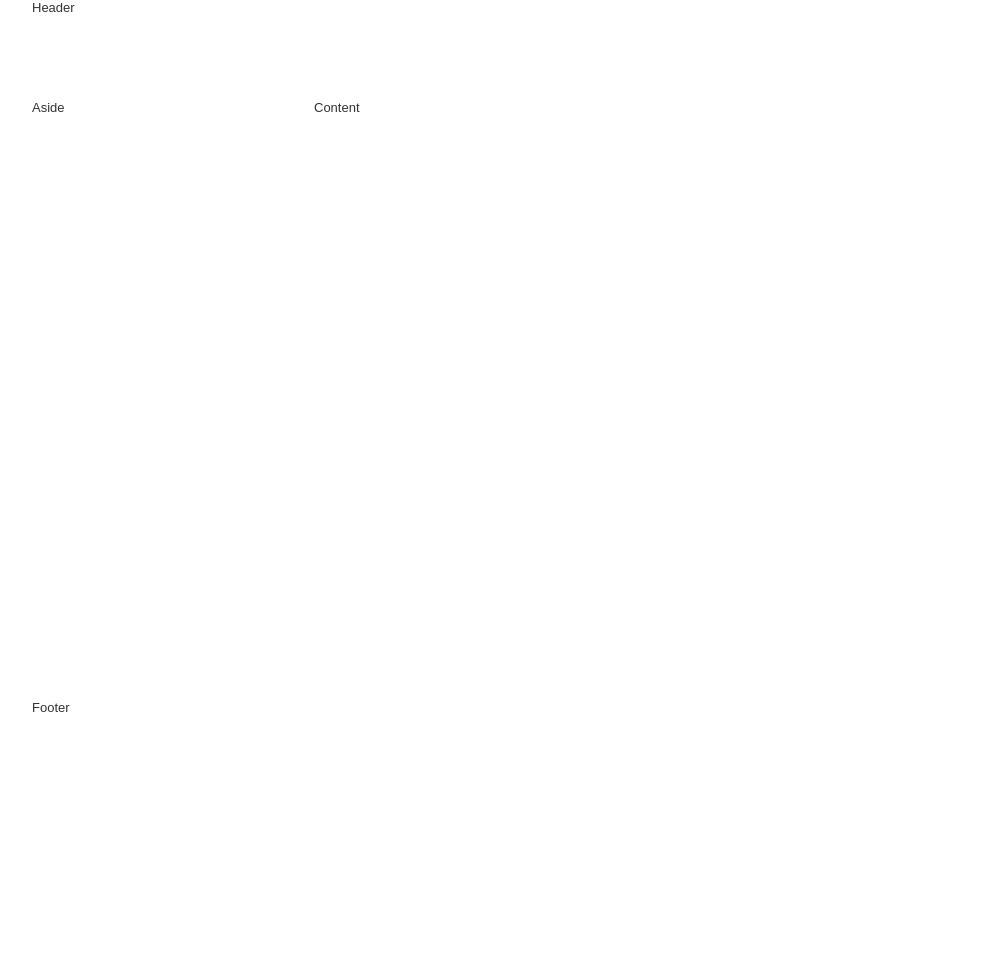
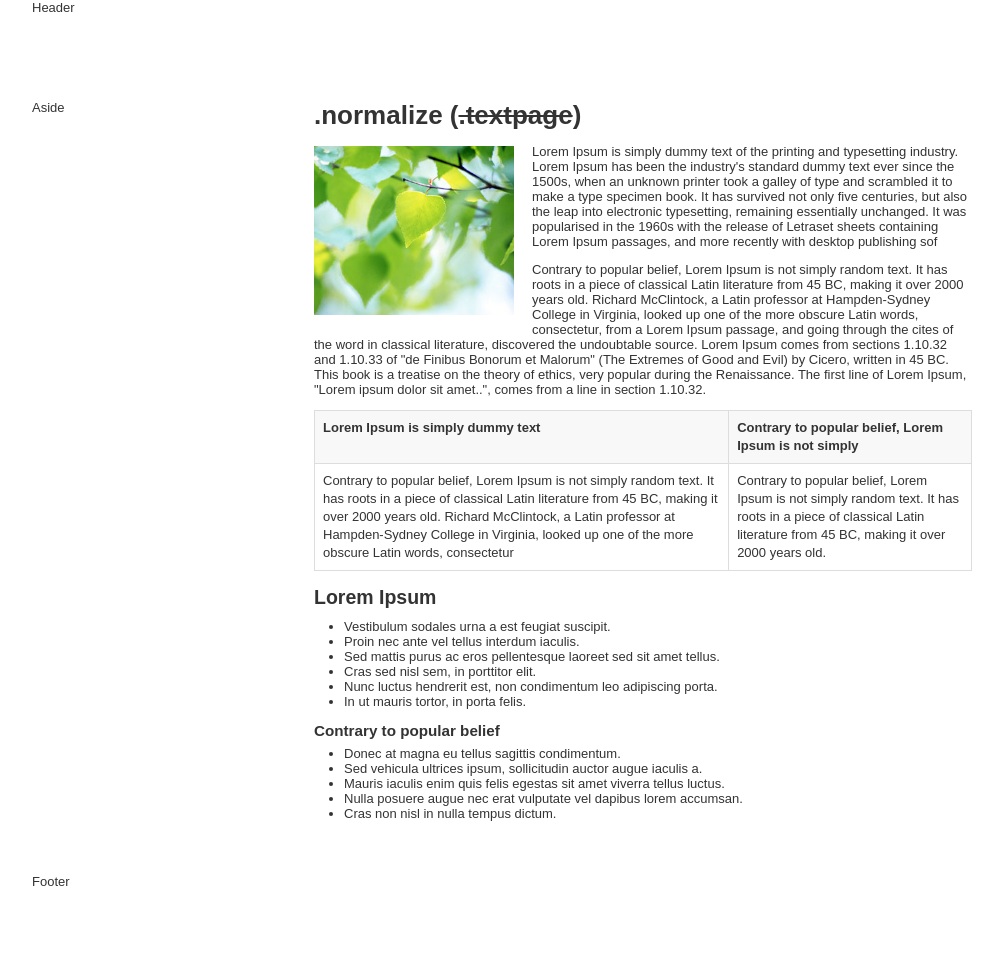
Before and after one commit to trolev/html-template, a plain HTML site: page index.html in a window 1280 px wide. Shown: the whole page, without its empty margins (138-1141 px from the left). Before the commit the page ends 800 px from the top, so only its background shows below. Drawn offline with Linux system fonts and the light colour scheme.

Commit message:
Changes styles of text pages

```diff
--- a/index.html
+++ b/index.html
@@ -29,12 +29,45 @@
       Header
     </header>
     <section class="l-conteiner">
+      <section class="l-column-content">
+        <div class="normalize clearfix">
+          <h1>.normalize (<span class="line-through">.textpage</span>)</h1>
+          <img src="media/uploads/demo.jpg" alt="" class="img-left" width="200">
+          <p>Lorem Ipsum is simply dummy text of the printing and typesetting industry. Lorem Ipsum has been the industry's standard dummy text ever since the 1500s, when an unknown printer took a galley of type and scrambled it to make a type specimen book. It has survived not only five centuries, but also the leap into electronic typesetting, remaining essentially unchanged. It was popularised in the 1960s with the release of Letraset sheets containing Lorem Ipsum passages, and more recently with desktop publishing sof</p>
+          <p>Contrary to popular belief, Lorem Ipsum is not simply random text. It has roots in a piece of classical Latin literature from 45 BC, making it over 2000 years old. Richard McClintock, a Latin professor at Hampden-Sydney College in Virginia, looked up one of the more obscure Latin words, consectetur, from a Lorem Ipsum passage, and going through the cites of the word in classical literature, discovered the undoubtable source. Lorem Ipsum comes from sections 1.10.32 and 1.10.33 of "de Finibus Bonorum et Malorum" (The Extremes of Good and Evil) by Cicero, written in 45 BC. This book is a treatise on the theory of ethics, very popular during the Renaissance. The first line of Lorem Ipsum, "Lorem ipsum dolor sit amet..", comes from a line in section 1.10.32.</p>
+          <table border="1">
+            <tr>
+              <th>Lorem Ipsum is simply dummy text</th>
+              <th>Contrary to popular belief, Lorem Ipsum is not simply</th>
+            </tr>
+            <tr>
+              <td>Contrary to popular belief, Lorem Ipsum is not simply random text. It has roots in a piece of classical Latin literature from 45 BC, making it over 2000 years old. Richard McClintock, a Latin professor at Hampden-Sydney College in Virginia, looked up one of the more obscure Latin words, consectetur </td>
+              <td>Contrary to popular belief, Lorem Ipsum is not simply random text. It has roots in a piece of classical Latin literature from 45 BC, making it over 2000 years old.  </td>
+            </tr>
+          </table>
+          <br>
+          <h2>Lorem Ipsum</h2>
+          <ul>
+            <li>Vestibulum sodales urna a est feugiat suscipit.</li>
+            <li>Proin nec ante vel tellus interdum iaculis.</li>
+            <li>Sed mattis purus ac eros pellentesque laoreet sed sit amet tellus.</li>
+            <li>Cras sed nisl sem, in porttitor elit.</li>
+            <li>Nunc luctus hendrerit est, non condimentum leo adipiscing porta.</li>
+            <li>In ut mauris tortor, in porta felis.</li>
+          </ul>
+          <h3>Contrary to popular belief</h3>
+          <ul>
+            <li>Donec at magna eu tellus sagittis condimentum.</li>
+            <li>Sed vehicula ultrices ipsum, sollicitudin auctor augue iaculis a.</li>
+            <li>Mauris iaculis enim quis felis egestas sit amet viverra tellus luctus.</li>
+            <li>Nulla posuere augue nec erat vulputate vel dapibus lorem accumsan.</li>
+            <li>Cras non nisl in nulla tempus dictum.</li>
+          </ul>
+        </div>
+      </section>
       <aside class="l-column-aside">
         Aside
       </aside>
-      <section class="l-column-content">
-        Content
-      </section>
     </section><!-- class="l-conteiner" -->
     <footer class="l-footer">
       Footer
--- a/media/css/base/global.css
+++ b/media/css/base/global.css
@@ -18,14 +18,6 @@
 }
 .clearfix:after {
   clear: both;
-}
-img.img-left {
-  float: left;
-  margin: 2px 18px 12px 0;
-}
-img.img-right {
-  float: right;
-  margin: 2px 18px 12px 0;
 }
 .hide {
   display: none !important;
@@ -48,20 +40,29 @@ img.img-right {
 .align-right {
   text-align: right !important;
 }
-.margin-bottom-0 {
+.line-through {
+  text-decoration: line-through !important;
+}
+.mb0 {
   margin-bottom: 0 !important;
 }
-.margin-bottom-5 {
+.mb5 {
   margin-bottom: 5px !important;
 }
-.margin-bottom-10 {
+.mb10 {
   margin-bottom: 10px !important;
 }
-.margin-bottom-15 {
+.mb15 {
   margin-bottom: 15px !important;
 }
-.margin-bottom-20 {
+.mb20 {
   margin-bottom: 20px !important;
+}
+.mb25 {
+  margin-bottom: 25px !important;
+}
+.mb30 {
+  margin-bottom: 30px !important;
 }
 .fs11 {
   font-size: 11px !important;
--- a/media/css/base/normalize.css
+++ b/media/css/base/normalize.css
@@ -1,36 +1,52 @@
 /*normalize.css*/
 .normalize {
-  overflow: hidden;
-  line-height: 18px;
+  line-height: normal;
+}
+.normalize p,
+.normalize ul,
+.normalize ol {
+  margin-bottom: 1em;
+}
+.normalize:before {
+  display: block;
+  content: '';
+}
+.normalize:after {
+  display: block;
+  clear: both;
+  content: '';
+}
+.normalize h1,
+.normalize h2,
+.normalize h3,
+.normalize h4,
+.normalize h5,
+.normalize h6 {
+  margin-bottom: 0.5em;
+  font-weight: 600;
+  line-height: normal;
 }
 .normalize h1 {
   font-size: 2em;
-  margin: 0.67em 0;
 }
 .normalize h2 {
   font-size: 1.5em;
-  margin: 0.83em 0;
 }
 .normalize h3 {
   font-size: 1.17em;
-  margin: 1em 0;
 }
 .normalize h4 {
   font-size: 1em;
-  margin: 1.33em 0;
 }
 .normalize h5 {
   font-size: 0.83em;
-  margin: 1.67em 0;
 }
 .normalize h6 {
   font-size: 0.75em;
-  margin: 2.33em 0;
 }
 .normalize ol,
 .normalize ul {
-  margin: 1em 0;
-  padding-left: 40px;
+  padding-left: 30px;
 }
 .normalize ul {
   list-style: disc;
@@ -52,6 +68,14 @@
 .normalize img {
   clear: both;
   margin-bottom: 5px;
+}
+.normalize img.img-left {
+  float: left;
+  margin: 2px 18px 12px 0;
+}
+.normalize img.img-right {
+  float: right;
+  margin: 2px 18px 12px 0;
 }
 .normalize table,
 .normalize td,
--- a/media/css/base/reset.css
+++ b/media/css/base/reset.css
@@ -6,9 +6,6 @@ object,label, ul, li,ol, form
 html,
 body {
   height: 100%;
-}
-body {
-  overflow-y: scroll;
 }
 table {
   border-collapse: collapse;
```
Also changed, not shown: media/uploads/demo.jpg (added).
